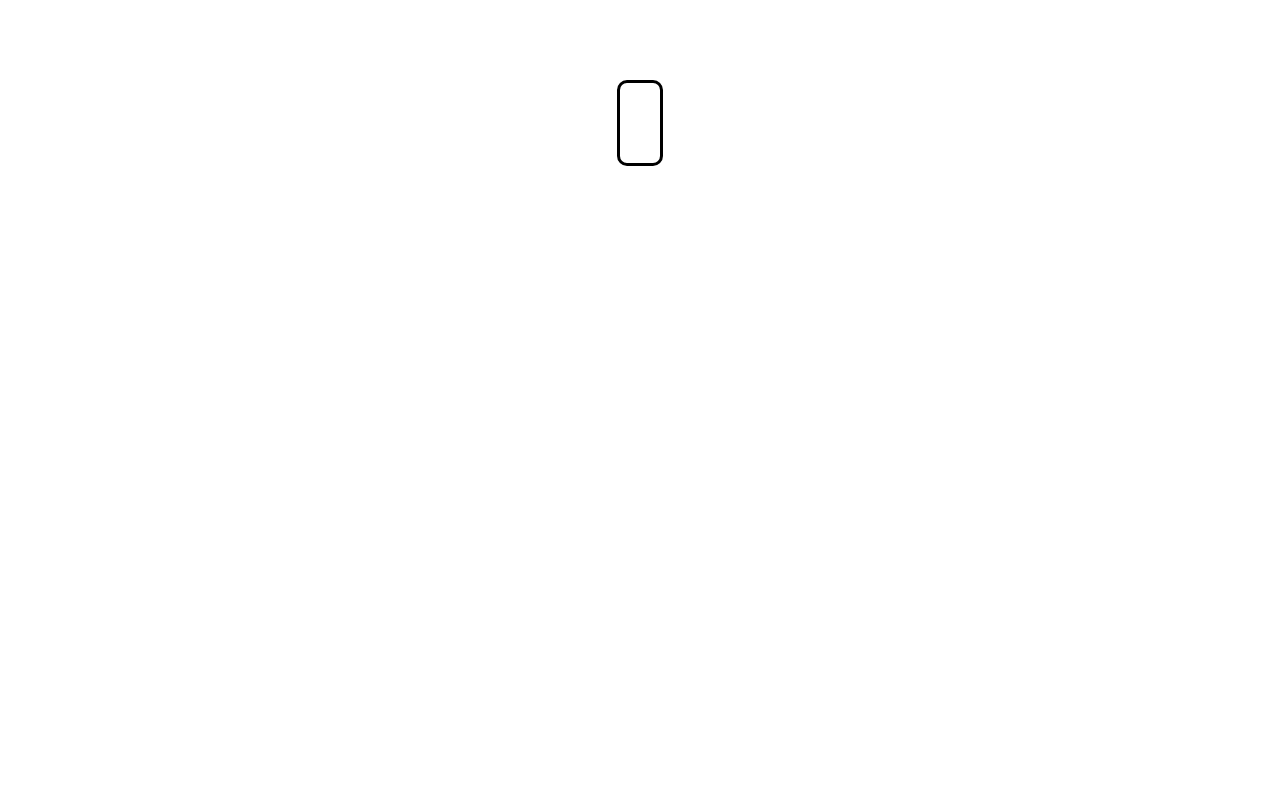
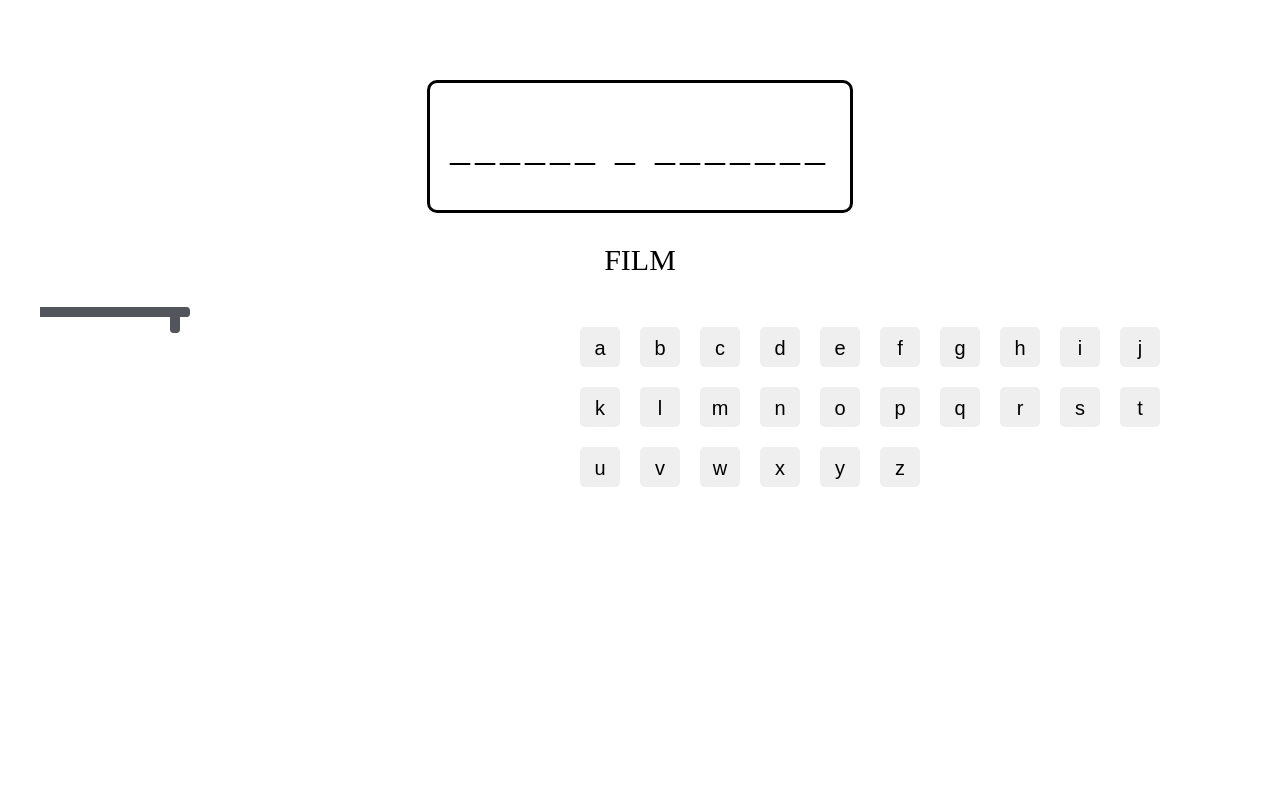
Before and after one commit to Kkinod/OOP-Hangman-game, a website with bundled scripts: page index.html in a window 1280 px wide. Built offline with nearby package versions, Linux system fonts and the light colour scheme.

Commit message:
Corrected path to TS files

```diff
--- a/index.html
+++ b/index.html
@@ -6,7 +6,7 @@
     <meta http-equiv="X-UA-Compatible" content="IE=edge">
     <meta name="viewport" content="width=device-width, initial-scale=1.0">
     <title>Hangman</title>
-    <link rel="stylesheet" href="./CSS/main.css">
+    <link rel="stylesheet" href="./css/main.css">
 </head>
 
 <body>
@@ -63,7 +63,10 @@
             </div>
         </div>
     </div>
-    <script src="app/Game.js" type="module"></script>
+
+    <!-- <script src="app/Game.js" type="module"></script> -->
+    <script src="JS-TS/app2.js" type="module"></script>
+
 
 </body>
 
```
